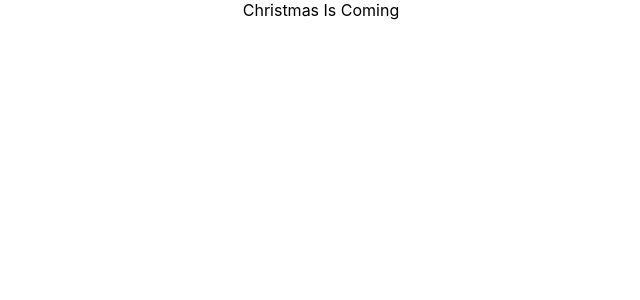
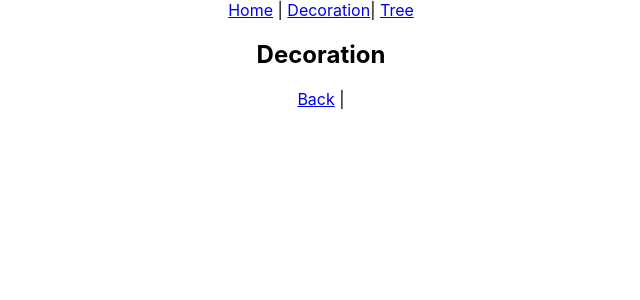
Before and after one commit to alexpataman/christmas-tree, a React (Create React App) app in the folder christmas-task/: page /decoration in a window 1280 px wide. Shown: the top 300 px of the page, without its empty margins (319-959 px from the left). Built offline with nearby package versions, Linux system fonts and the light colour scheme.

Commit message:
feat: implement router

```diff
--- a/christmas-task/package.json
+++ b/christmas-task/package.json
@@ -12,6 +12,7 @@
     "@types/react-dom": "^17.0.11",
     "react": "^17.0.2",
     "react-dom": "^17.0.2",
+    "react-router-dom": "^6.1.1",
     "react-scripts": "5.0.0",
     "typescript": "^4.5.4",
     "web-vitals": "^2.1.2"
@@ -39,5 +40,8 @@
       "last 1 firefox version",
       "last 1 safari version"
     ]
+  },
+  "devDependencies": {
+    "@types/react-router-dom": "^5.3.2"
   }
 }
--- a/christmas-task/src/App.tsx
+++ b/christmas-task/src/App.tsx
@@ -1,10 +1,18 @@
 import React from 'react';
+import { Outlet, Link } from 'react-router-dom';
 import './App.css';
 
 function App() {
   return (
     <div className="App">
-      Christmas Is Coming
+      <header>
+        <nav>
+          <Link to="/">Home</Link> |{' '}
+          <Link to="/decoration">Decoration</Link>|{' '}
+          <Link to="/tree">Tree</Link>
+        </nav>
+      </header>
+      <Outlet />
     </div>
   );
 }
--- a/christmas-task/src/index.tsx
+++ b/christmas-task/src/index.tsx
@@ -1,14 +1,28 @@
 import React from 'react';
-import ReactDOM from 'react-dom';
+import { render } from 'react-dom';
 import './index.css';
 import App from './App';
 import reportWebVitals from './reportWebVitals';
+import { BrowserRouter, Route, Routes } from 'react-router-dom';
+import Tree from './pages/tree';
+import Decoration from './pages/decoration';
+import Home from './pages/home';
 
-ReactDOM.render(
+
+const rootElement = document.getElementById('root');
+render(
   <React.StrictMode>
-    <App />
+    <BrowserRouter>
+      <Routes>
+        <Route path="/" element={<App />}>
+          <Route index element={<Home />} />
+          <Route path="/decoration" element={<Decoration />} />
+          <Route path="/tree" element={<Tree />} />
+        </Route>
+      </Routes>
+    </BrowserRouter>
   </React.StrictMode>,
-  document.getElementById('root')
+  rootElement
 );
 
 // If you want to start measuring performance in your app, pass a function
--- /dev/null
+++ b/christmas-task/src/pages/decoration.tsx
@@ -0,0 +1,15 @@
+import { Link } from 'react-router-dom';
+import React, { useState, useEffect } from 'react';
+
+export default function Decoration() {
+  useEffect(() => {
+    document.title = `Decoration`;
+  });
+
+  return (
+    <main>
+      <h2>Decoration</h2>
+      <Link to="/">Back</Link> |{' '}
+    </main>
+  );
+}
--- /dev/null
+++ b/christmas-task/src/pages/home.tsx
@@ -0,0 +1,14 @@
+import { Link } from 'react-router-dom';
+import React, { useState, useEffect } from 'react';
+
+export default function Home() {
+  useEffect(() => {
+    document.title = `Home`;
+  });
+
+  return (
+    <main>
+      <h2>Home</h2>
+    </main>
+  );
+}
--- /dev/null
+++ b/christmas-task/src/pages/tree.tsx
@@ -0,0 +1,15 @@
+import { Link } from 'react-router-dom';
+import React, { useState, useEffect } from 'react';
+
+export default function Tree() {
+  useEffect(() => {
+    document.title = `Tree`;
+  });
+
+  return (
+    <main>
+      <h2>Tree</h2>
+      <Link to="/">Back</Link> |{' '}
+    </main>
+  );
+}
```
Also changed, not shown: 2 other files (tests, documents, lock files or other folders).
